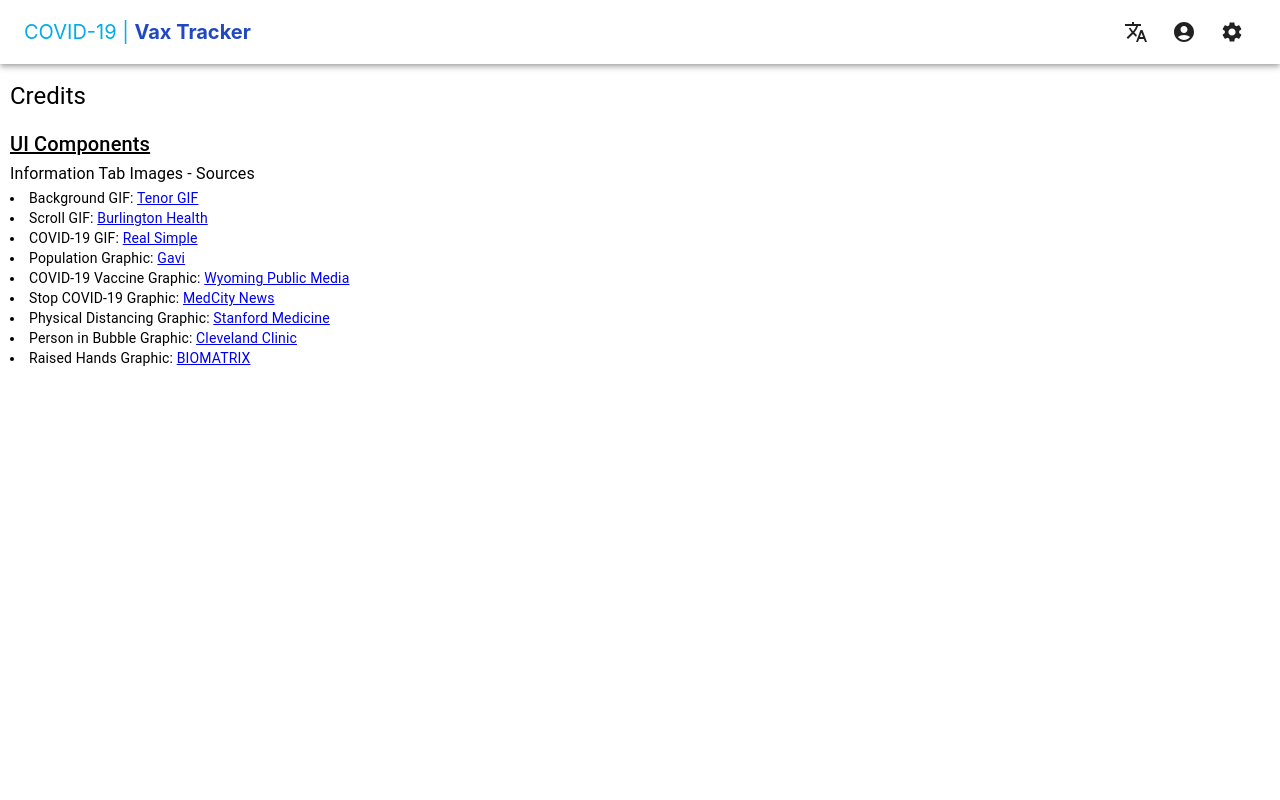
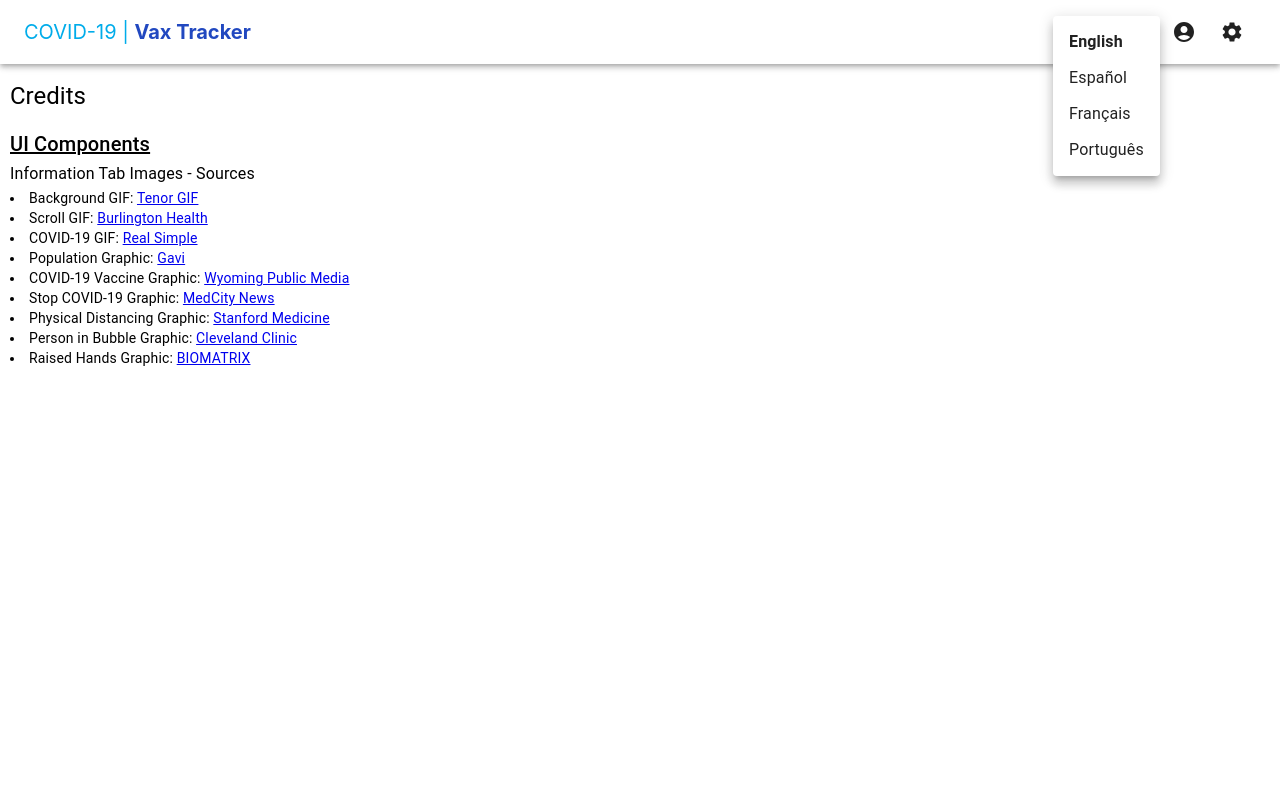
Before and after one commit to UTSCC09/project-fullstackarmy, a React (Create React App) app in the folder frontend/app/: page /credits in a window 1280 px wide. Both pictures are taken after a click on the button 1136 px from the left and 32 px from the top of the page. Shown: the top 800 px of the page. Built offline with nearby package versions, Linux system fonts and the light colour scheme; no server answers.

Commit message:
Implemented translation dropdown and context

```diff
--- a/frontend/app/src/App.tsx
+++ b/frontend/app/src/App.tsx
@@ -11,6 +11,8 @@ import { RatesTab } from "./components/tabs/RatesTab";
 import { DistributionTab } from "./components/tabs/DistributionTab";
 import { createTheme, ThemeProvider } from '@mui/material/styles';
 import { ColorModeContext } from "./components/context/ColorModeContext";
+import { LanguageContext} from "./components/context/LanguageContext";
+import { useTranslation } from 'react-i18next';
 
 const theme = createTheme({
   components:{
@@ -100,10 +102,17 @@ function App() {
     },
   });
 
+  // Handle translation
+  const {i18n} = useTranslation();
+  const changeLanguage = (lang: string) => {
+    i18n.changeLanguage(lang);
+  };
+
   return (
     <ColorModeContext.Provider value={{darkMode, toggleDarkMode}}>
       <ThemeProvider theme={theme}>
         <Router>
+          <LanguageContext.Provider value={{changeLanguage}}>
             <div style={{backgroundColor: darkMode ? '#303030': 'white'}}>
               <Header />
               <Routes>
@@ -116,6 +125,7 @@ function App() {
               </Routes>
               <Footer />
             </div>
+          </LanguageContext.Provider>
         </Router>
       </ThemeProvider>
     </ColorModeContext.Provider>
--- a/frontend/app/src/components/Header.tsx
+++ b/frontend/app/src/components/Header.tsx
@@ -6,16 +6,17 @@ import AppBar from '@mui/material/AppBar';
 import Box from '@mui/material/Box';
 import Toolbar from '@mui/material/Toolbar';
 import Typography from '@mui/material/Typography';
-import Button from '@mui/material/Button';
 import IconButton from '@mui/material/IconButton';
 import AccountCircle from '@mui/icons-material/AccountCircle';
 import Settings from '@mui/icons-material/Settings';
 import Translate from '@mui/icons-material/Translate';
 import Logo from './Logo';
+import TranslationDropdown from './TranslationDropdown';
 import {ConfigBar} from './ConfigBar';
 import { useTranslation } from 'react-i18next';
 
 export const Header = () => {
+  // State for handling configuration bar drawer
   const [configBarOpen, setOpen] = React.useState(false);
 
   const handleDrawerOpen = () => {
@@ -26,6 +27,17 @@ export const Header = () => {
 
   const changeLanguage = (lang) => {
     i18n.changeLanguage(lang);
+  };
+
+  // State for handling translation dropdown
+  // Adapted from: https://codesandbox.io/s/j01dyc?file=/demo.tsx:2589-2600
+  const [anchorEl, setAnchorEl] = React.useState<null | HTMLElement>(null);
+
+  const handleTranslationMenu = (event: React.MouseEvent<HTMLElement>) => {
+    setAnchorEl(event.currentTarget);
+  };
+  const handleClose = () => {
+    setAnchorEl(null);
   };
 
   return (
@@ -42,6 +54,7 @@ export const Header = () => {
           <IconButton
               size="large"
               color="inherit"
+              onClick={handleTranslationMenu}
             >
               <Translate />
           </IconButton>
@@ -60,6 +73,7 @@ export const Header = () => {
           </IconButton>
           </Toolbar>
       </AppBar>
+      <TranslationDropdown anchorEl={anchorEl} handleClose={handleClose} />
       <ConfigBar open={configBarOpen} />
     </Box>
   );
--- /dev/null
+++ b/frontend/app/src/components/TranslationDropdown.tsx
@@ -0,0 +1,52 @@
+// Adapted from:
+// https://codesandbox.io/s/j01dyc?file=/demo.tsx:2589-2600
+import React from "react";
+import MenuItem from '@mui/material/MenuItem';
+import Menu from '@mui/material/Menu';
+import { LanguageContext } from "./context/LanguageContext";
+import { useTranslation } from 'react-i18next';
+
+
+interface Props {
+    anchorEl: null | HTMLElement,
+    handleClose: Function,
+}
+
+const TranslationDropdown: React.FC<Props> = ({anchorEl, handleClose}) => {
+    const closeDropdown = () =>{
+        handleClose();
+    }
+    const {changeLanguage} = React.useContext(LanguageContext);
+
+    const updateLanguage = (lang) => {
+        closeDropdown();
+        changeLanguage(lang);
+    };
+
+    const {i18n} = useTranslation();
+    const currentLanguage = i18n.language;
+
+    return (
+        <Menu
+            id="menu-appbar"
+            anchorEl={anchorEl}
+            anchorOrigin={{
+                vertical: 'top',
+                horizontal: 'right',
+            }}
+            keepMounted
+            transformOrigin={{
+                vertical: 'top',
+                horizontal: 'right',
+            }}
+            open={Boolean(anchorEl)}
+            onClose={closeDropdown}
+        >
+            <MenuItem onClick={()=> {updateLanguage('en')}} sx={{fontWeight: currentLanguage === 'en' ? 'bold': ''}}>English</MenuItem>
+            <MenuItem onClick={() => {updateLanguage('es')}} sx={{fontWeight: currentLanguage === 'es' ? 'bold': ''}}>Español</MenuItem>
+            <MenuItem onClick={() => {updateLanguage('fr')}} sx={{fontWeight: currentLanguage === 'fr' ? 'bold': ''}}>Français</MenuItem>
+            <MenuItem onClick={() => {updateLanguage('pt')}} sx={{fontWeight: currentLanguage === 'pt' ? 'bold': ''}}>Português</MenuItem>
+        </Menu>
+    );
+}
+export default TranslationDropdown
--- /dev/null
+++ b/frontend/app/src/components/context/LanguageContext.tsx
@@ -0,0 +1,5 @@
+import React from 'react';
+
+export const LanguageContext = React.createContext({
+    changeLanguage: (lang: string) => {},
+});
```
Lines whose indentation alone changed are shown as unchanged.
